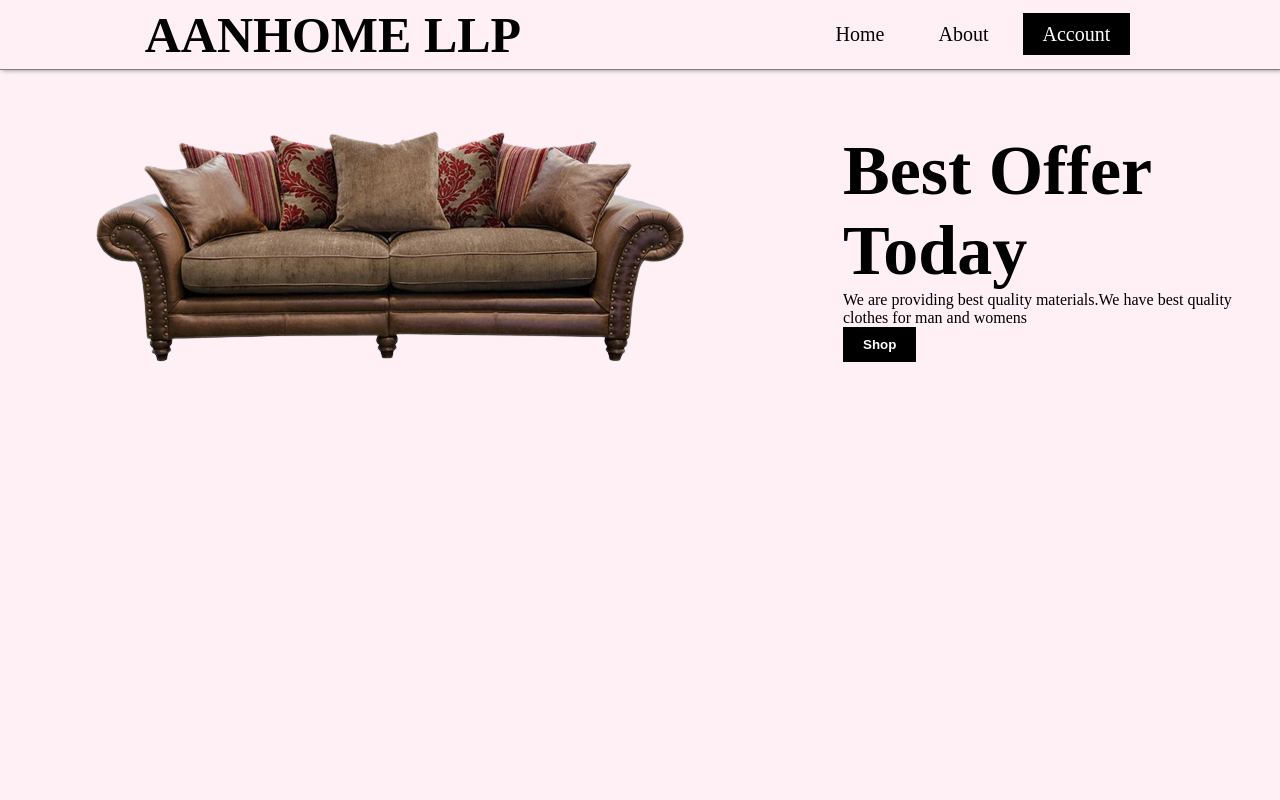
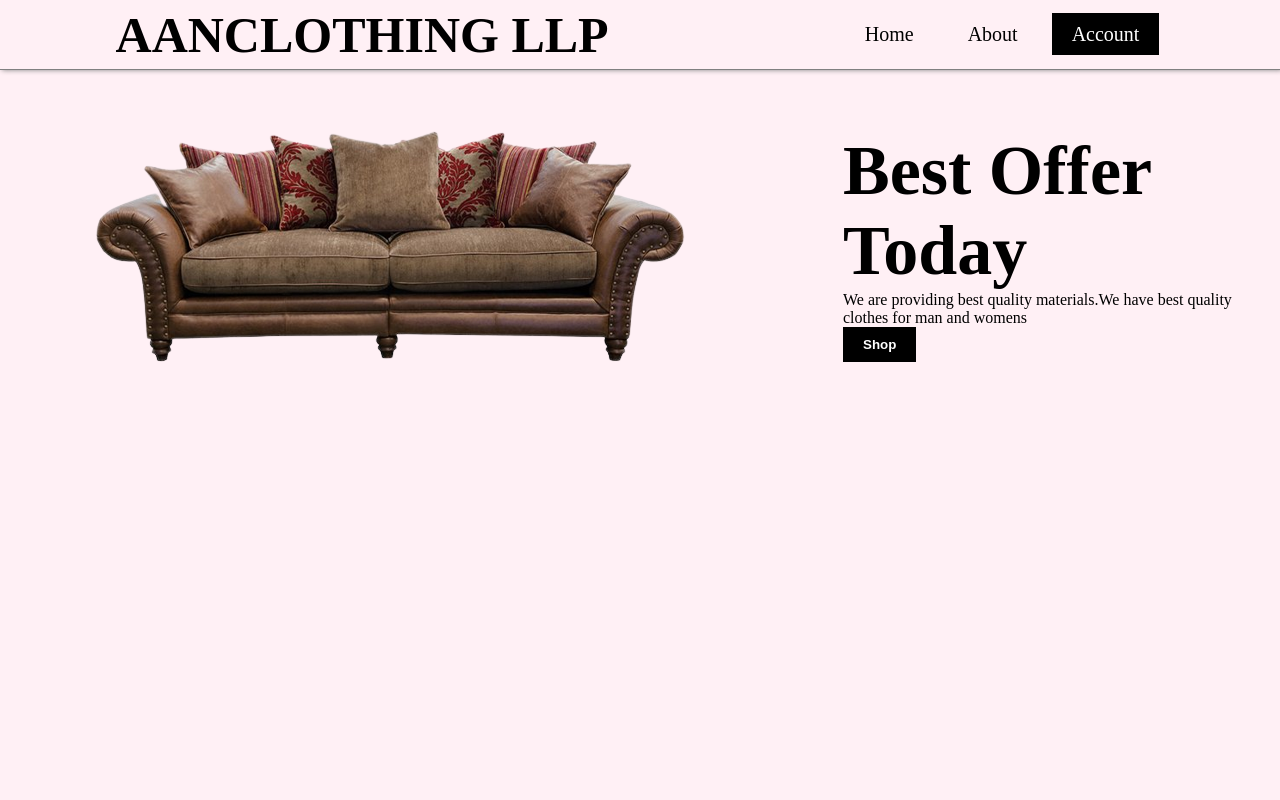
Before and after one commit to yadavchand11/shopping, a plain HTML site: page index.html in a window 1280 px wide. Shown: the top 800 px of the page. Drawn offline with Linux system fonts and the light colour scheme.

Commit message:
Update index.html

```diff
--- a/index.html
+++ b/index.html
@@ -1,6 +1,6 @@
 <html lang="en">
 <head>
-    <title>Aanhome llp. </title>
+    <title>Aanhome. </title>
 
 
     <link rel="stylesheet" type="text/css" href="style.css">
@@ -11,7 +11,7 @@
 
  <header>
     <nav>
-     <div class="logo">AANHOME LLP</div>
+     <div class="logo">AANCLOTHING LLP</div>
     <div class="menu">
         <a href="#">Home</a>
         <a href="#">About</a>
```
